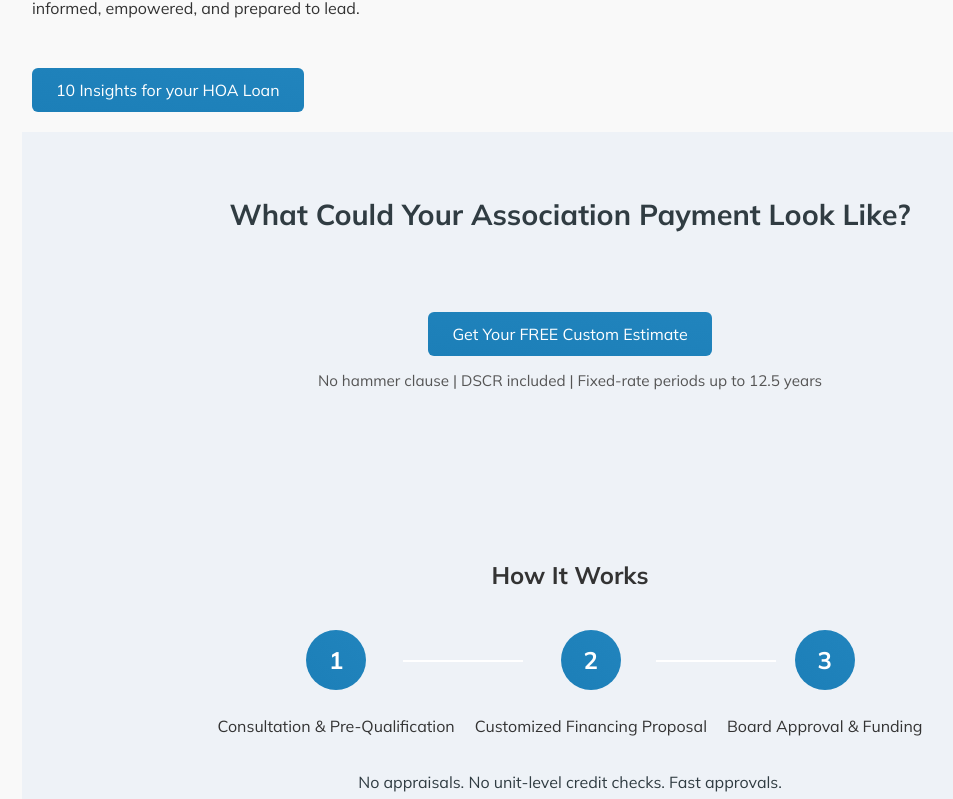
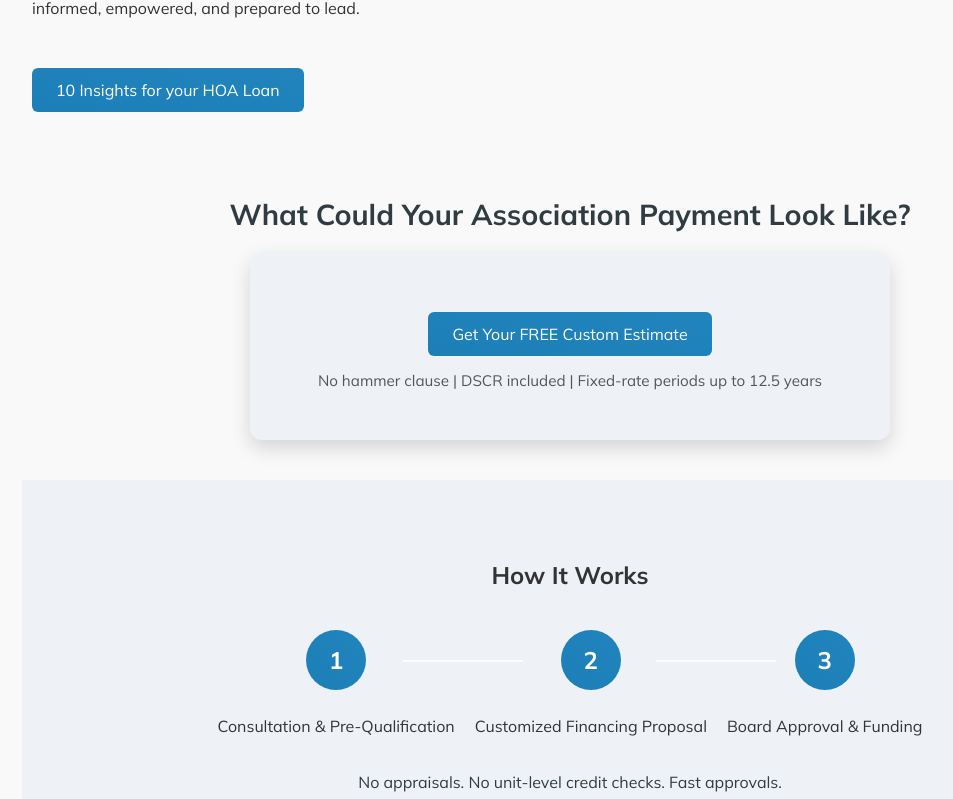
Before and after one commit to MetaCapFin/tu-cielo-site, a React (Create React App) app: page / in a window 1280 px wide. Shown: the part 1461-2260 px from the top of the page, without its empty margins (70-1023 px from the left). Built offline with nearby package versions, Linux system fonts and the light colour scheme.

Commit message:
Update App.css

```diff
--- a/src/App.css
+++ b/src/App.css
@@ -358,26 +358,30 @@
 }
 
 /* Payment Look Like */
+/* Outer section - transparent */
 .payment-estimate-section {
   padding: 40px 20px;
-  background-color: #eef2f7;
+  background-color: transparent; /* <-- Changed */
   text-align: center;
   font-family: 'Mulish', sans-serif;
   color: #303c42;
 }
 
+/* Title */
 .payment-estimate-section h2 {
   font-size: 1.8rem;
   margin-bottom: 20px;
 }
 
+/* Inner box with soft background and shadow */
 .payment-breakdown {
   margin: 0 auto;
-  background-color: #eef2f7;
+  background-color: #eef2f7; /* <-- Your original blue-gray */
   padding: 30px 20px;
-  border-radius: 0px;
-  max-width: 600px; /* Optional: limits width for better readability */
-  text-align: left;  /* Aligns text inside to the left */
+  border-radius: 12px; /* Add some roundness for modern feel */
+  max-width: 600px;
+  text-align: left;
+  box-shadow: 0 8px 20px rgba(0, 0, 0, 0.15); /* <-- Adds depth */
 }
 
 .payment-breakdown ul {
```
